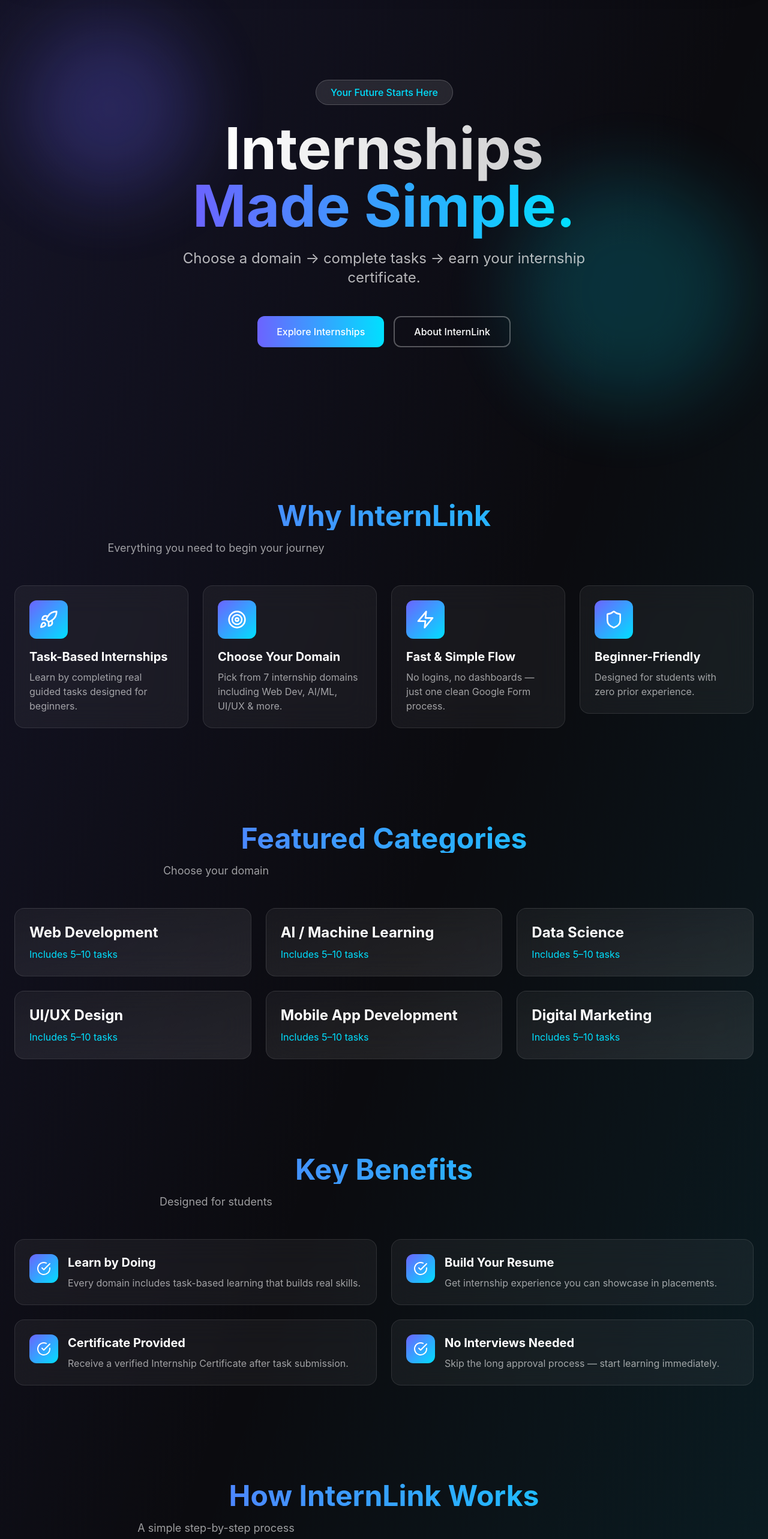
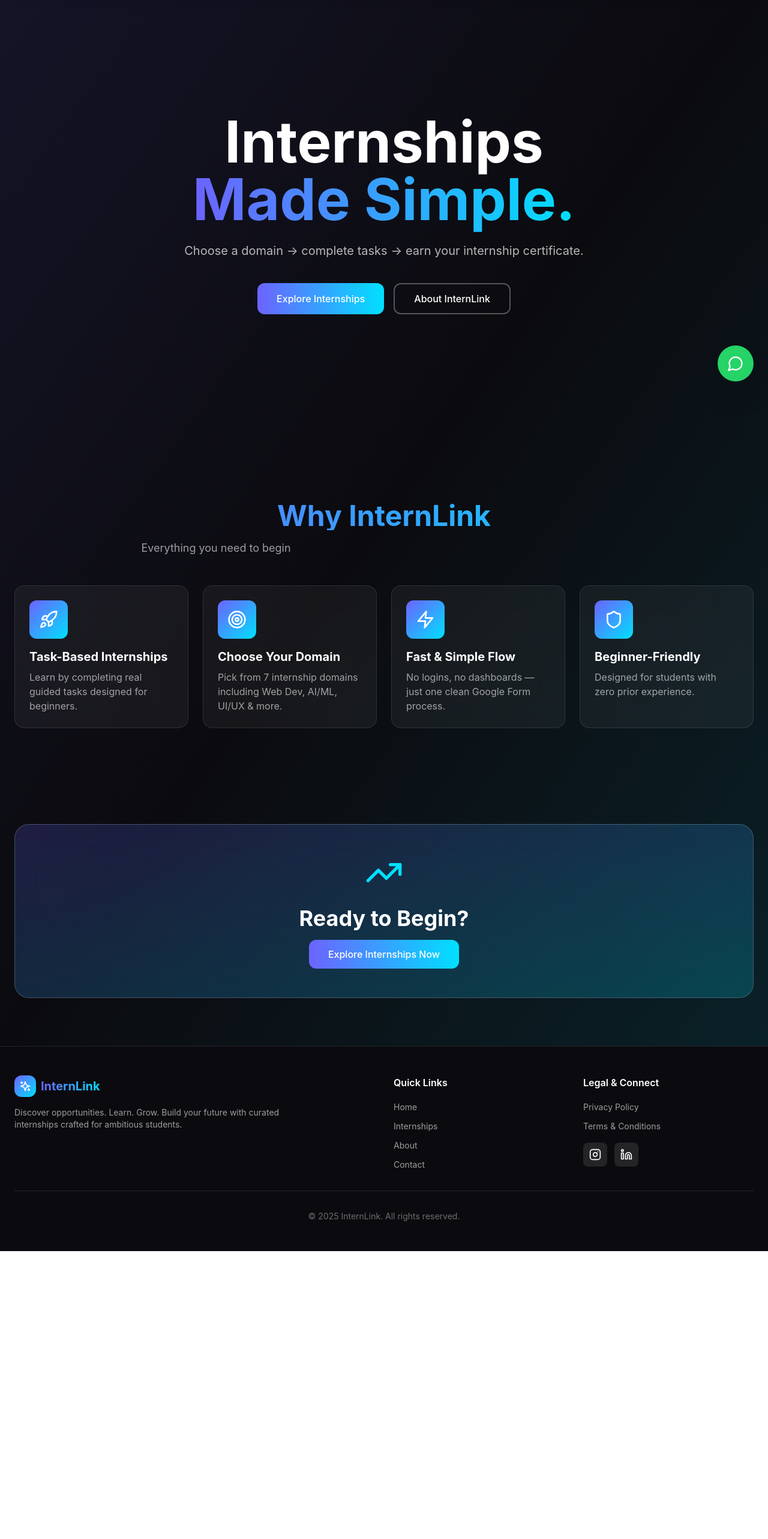
Before and after one commit to SAITEJA0217/internlink-website, a React (Vite) app: page / in a window 1280 px wide. Shown: the part 140-2706 px from the top of the page at 60% size. After the commit the page ends 2226 px from the top, so only its background shows below. Built offline with nearby package versions, Linux system fonts and the light colour scheme.

Commit message:
Add files via upload

```diff
--- a/src/pages/Home.tsx
+++ b/src/pages/Home.tsx
@@ -1,6 +1,14 @@
 import { motion } from 'framer-motion';
 import { useNavigate } from 'react-router-dom';
-import { Rocket, Target, Zap, Shield, CheckCircle, TrendingUp } from 'lucide-react';
+import {
+  Rocket,
+  Target,
+  Zap,
+  Shield,
+  TrendingUp,
+  MessageCircle
+} from 'lucide-react';
+
 import Button from '../components/Button';
 import Card from '../components/Card';
 import SectionTitle from '../components/SectionTitle';
@@ -10,7 +18,13 @@ import AnimatedSection from '../components/AnimatedSection';
 const Home = () => {
   const navigate = useNavigate();
 
-  // UPDATED FEATURES — now realistic for InternLink
+  const openWhatsAppCommunity = () => {
+    window.open(
+      'https://chat.whatsapp.com/FVbd3GSpoWi8raYgK55CX2',
+      '_blank'
+    );
+  };
+
   const features = [
     {
       icon: <Rocket className="w-8 h-8" />,
@@ -34,43 +48,14 @@ const Home = () => {
     }
   ];
 
-  // UPDATED CATEGORIES — now realistic
-  const categories = [
-    { name: 'Web Development', count: 'Includes 5–10 tasks' },
-    { name: 'AI / Machine Learning', count: 'Includes 5–10 tasks' },
-    { name: 'Data Science', count: 'Includes 5–10 tasks' },
-    { name: 'UI/UX Design', count: 'Includes 5–10 tasks' },
-    { name: 'Mobile App Development', count: 'Includes 5–10 tasks' },
-    { name: 'Digital Marketing', count: 'Includes 5–10 tasks' }
-  ];
-
-  // UPDATED BENEFITS — real InternLink benefits
-  const benefits = [
-    { title: 'Learn by Doing', description: 'Every domain includes task-based learning that builds real skills.' },
-    { title: 'Build Your Resume', description: 'Get internship experience you can showcase in placements.' },
-    { title: 'Certificate Provided', description: 'Receive a verified Internship Certificate after task submission.' },
-    { title: 'No Interviews Needed', description: 'Skip the long approval process — start learning immediately.' }
-  ];
-
-  // UPDATED STEPS — accurate InternLink process
-  const steps = [
-    { number: '01', title: 'Choose Domain', description: 'Pick the internship category you want to learn.' },
-    { number: '02', title: 'Fill Application', description: 'Submit the Google Form with your details.' },
-    { number: '03', title: 'Complete Tasks', description: 'Receive structured tasks and finish them at your own pace.' },
-    { number: '04', title: 'Get Certified', description: 'Submit work → get a verified internship certificate.' }
-  ];
-
   return (
     <div className="relative overflow-hidden">
+
+      {/* BACKGROUND */}
       <div className="absolute inset-0 bg-gradient-to-br from-[#6C63FF]/10 via-transparent to-[#00E0FF]/10 pointer-events-none" />
 
-      {/* HERO SECTION */}
+      {/* HERO */}
       <section className="relative min-h-screen flex items-center justify-center px-6 py-20">
-        <div className="absolute inset-0">
-          <div className="absolute top-20 left-10 w-72 h-72 bg-[#6C63FF]/30 rounded-full blur-3xl animate-pulse" />
-          <div className="absolute bottom-20 right-10 w-96 h-96 bg-[#00E0FF]/20 rounded-full blur-3xl animate-pulse" />
-        </div>
-
         <Container className="relative z-10">
           <motion.div
             initial={{ opacity: 0, y: 30 }}
@@ -78,151 +63,42 @@ const Home = () => {
             transition={{ duration: 0.8 }}
             className="text-center max-w-4xl mx-auto"
           >
-            <motion.div
-              initial={{ scale: 0.8, opacity: 0 }}
-              animate={{ scale: 1, opacity: 1 }}
-              transition={{ delay: 0.2 }}
-              className="inline-block mb-6 px-6 py-2 bg-white/10 backdrop-blur-xl border border-white/20 rounded-full"
-            >
-              <span className="text-[#00E0FF] font-medium">Your Future Starts Here</span>
-            </motion.div>
-
-            <motion.h1
-              initial={{ opacity: 0, y: 20 }}
-              animate={{ opacity: 1, y: 0 }}
-              transition={{ delay: 0.3 }}
-              className="text-6xl md:text-7xl lg:text-8xl font-bold mb-6"
-            >
-              <span className="bg-gradient-to-r from-white to-white/80 bg-clip-text text-transparent">
-                Internships
-              </span>
-              <br />
+            <h1 className="text-6xl md:text-7xl lg:text-8xl font-bold mb-6">
+              <span className="text-white">Internships</span><br />
               <span className="bg-gradient-to-r from-[#6C63FF] to-[#00E0FF] bg-clip-text text-transparent">
                 Made Simple.
               </span>
-            </motion.h1>
+            </h1>
 
-            <motion.p
-              initial={{ opacity: 0, y: 20 }}
-              animate={{ opacity: 1, y: 0 }}
-              transition={{ delay: 0.4 }}
-              className="text-xl md:text-2xl text-white/70 mb-12 max-w-2xl mx-auto"
-            >
+            <p className="text-xl text-white/70 mb-10">
               Choose a domain → complete tasks → earn your internship certificate.
-            </motion.p>
+            </p>
 
-            <motion.div
-              initial={{ opacity: 0, y: 20 }}
-              animate={{ opacity: 1, y: 0 }}
-              transition={{ delay: 0.5 }}
-              className="flex flex-col sm:flex-row gap-4 justify-center"
-            >
+            <div className="flex flex-col sm:flex-row gap-4 justify-center">
               <Button onClick={() => navigate('/internships')}>Explore Internships</Button>
               <Button variant="outline" onClick={() => navigate('/about')}>About InternLink</Button>
-            </motion.div>
+            </div>
           </motion.div>
         </Container>
       </section>
 
       {/* WHY INTERNLINK */}
       <AnimatedSection>
-        <section className="py-20 relative">
+        <section className="py-20">
           <Container>
-            <SectionTitle center subtitle="Everything you need to begin your journey">
+            <SectionTitle center subtitle="Everything you need to begin">
               Why InternLink
             </SectionTitle>
 
             <div className="grid grid-cols-1 md:grid-cols-2 lg:grid-cols-4 gap-6 mt-12">
-              {features.map((feature, index) => (
-                <AnimatedSection key={index} delay={index * 0.1}>
-                  <Card>
+              {features.map((feature, i) => (
+                <Card key={i}>
                   <div className="bg-gradient-to-br from-[#6C63FF] to-[#00E0FF] p-4 rounded-xl w-fit mb-4 text-white">
                     {feature.icon}
                   </div>
                   <h3 className="text-xl font-bold text-white mb-2">{feature.title}</h3>
                   <p className="text-white/60">{feature.description}</p>
                 </Card>
-                </AnimatedSection>
-              ))}
-            </div>
-          </Container>
-        </section>
-      </AnimatedSection>
-
-      {/* CATEGORIES */}
-      <AnimatedSection>
-        <section className="py-20 relative">
-          <Container>
-            <SectionTitle center subtitle="Choose your domain">
-              Featured Categories
-            </SectionTitle>
-
-            <div className="grid grid-cols-1 md:grid-cols-2 lg:grid-cols-3 gap-6 mt-12">
-              {categories.map((category, index) => (
-                <AnimatedSection key={index} delay={index * 0.1}>
-                  <motion.div
-                    whileHover={{ scale: 1.05 }}
-                    className="bg-gradient-to-br from-white/5 to-white/10 backdrop-blur-xl border border-white/10 rounded-2xl p-6 cursor-pointer hover:border-[#00E0FF]/50 transition-all"
-                    onClick={() => navigate('/internships')}
-                  >
-                    <h3 className="text-2xl font-bold text-white mb-2">{category.name}</h3>
-                    <p className="text-[#00E0FF]">{category.count}</p>
-                  </motion.div>
-                </AnimatedSection>
-              ))}
-            </div>
-          </Container>
-        </section>
-      </AnimatedSection>
-
-      {/* BENEFITS */}
-      <AnimatedSection>
-        <section className="py-20 relative">
-          <Container>
-            <SectionTitle center subtitle="Designed for students">
-              Key Benefits
-            </SectionTitle>
-
-            <div className="grid grid-cols-1 md:grid-cols-2 gap-6 mt-12">
-              {benefits.map((benefit, index) => (
-                <AnimatedSection key={index} delay={index * 0.1}>
-                  <Card>
-                    <div className="flex items-start gap-4">
-                      <div className="bg-gradient-to-br from-[#6C63FF] to-[#00E0FF] p-3 rounded-xl">
-                        <CheckCircle className="w-6 h-6 text-white" />
-                      </div>
-                      <div>
-                        <h3 className="text-xl font-bold text-white mb-2">{benefit.title}</h3>
-                        <p className="text-white/60">{benefit.description}</p>
-                      </div>
-                    </div>
-                  </Card>
-                </AnimatedSection>
-              ))}
-            </div>
-          </Container>
-        </section>
-      </AnimatedSection>
-
-      {/* HOW INTERNLINK WORKS */}
-      <AnimatedSection>
-        <section className="py-20 relative">
-          <Container>
-            <SectionTitle center subtitle="A simple step-by-step process">
-              How InternLink Works
-            </SectionTitle>
-
-            <div className="grid grid-cols-1 md:grid-cols-2 lg:grid-cols-4 gap-6 mt-12">
-              {steps.map((step, index) => (
-                <AnimatedSection key={index} delay={index * 0.1}>
-                  <Card hover={false} className="text-center">
-                    <div className="text-6xl font-bold bg-gradient-to-r from-[#6C63FF] to-[#00E0FF] bg-clip-text text-transparent mb-4">
-                      {step.number}
-                    </div>
-                    <h3 className="text-xl font-bold text-white mb-2">{step.title}</h3>
-                    <p className="text-white/60">{step.description}</p>
-                  </Card>
-                </AnimatedSection>
               ))}
             </div>
           </Container>
@@ -231,16 +107,13 @@ const Home = () => {
 
       {/* CTA */}
       <AnimatedSection>
-        <section className="py-20 relative">
+        <section className="py-20">
           <Container>
             <div className="bg-gradient-to-br from-[#6C63FF]/20 to-[#00E0FF]/20 backdrop-blur-xl border border-white/20 rounded-3xl p-12 text-center">
               <TrendingUp className="w-16 h-16 text-[#00E0FF] mx-auto mb-6" />
-              <h2 className="text-4xl md:text-5xl font-bold text-white mb-4">
+              <h2 className="text-4xl font-bold text-white mb-4">
                 Ready to Begin?
               </h2>
-              <p className="text-white/70 text-lg mb-8 max-w-2xl mx-auto">
-                Start your internship journey with simple tasks and real skill-building.
-              </p>
               <Button onClick={() => navigate('/internships')}>
                 Explore Internships Now
               </Button>
@@ -248,6 +121,24 @@ const Home = () => {
           </Container>
         </section>
       </AnimatedSection>
+
+      {/* WHATSAPP FLOATING BUTTON */}
+      <motion.div
+        className="fixed bottom-6 right-6 z-50"
+        initial={{ opacity: 0, scale: 0.8 }}
+        animate={{ opacity: 1, scale: 1 }}
+      >
+        <motion.button
+          whileHover={{ scale: 1.1 }}
+          whileTap={{ scale: 0.95 }}
+          onClick={openWhatsAppCommunity}
+          className="bg-[#25D366] p-4 rounded-full shadow-2xl hover:shadow-[#25D366]/50 transition-all"
+          aria-label="Join InternLink Community"
+        >
+          <MessageCircle className="w-7 h-7 text-white" />
+        </motion.button>
+      </motion.div>
+
     </div>
   );
 };
```
Lines whose indentation alone changed are shown as unchanged.
